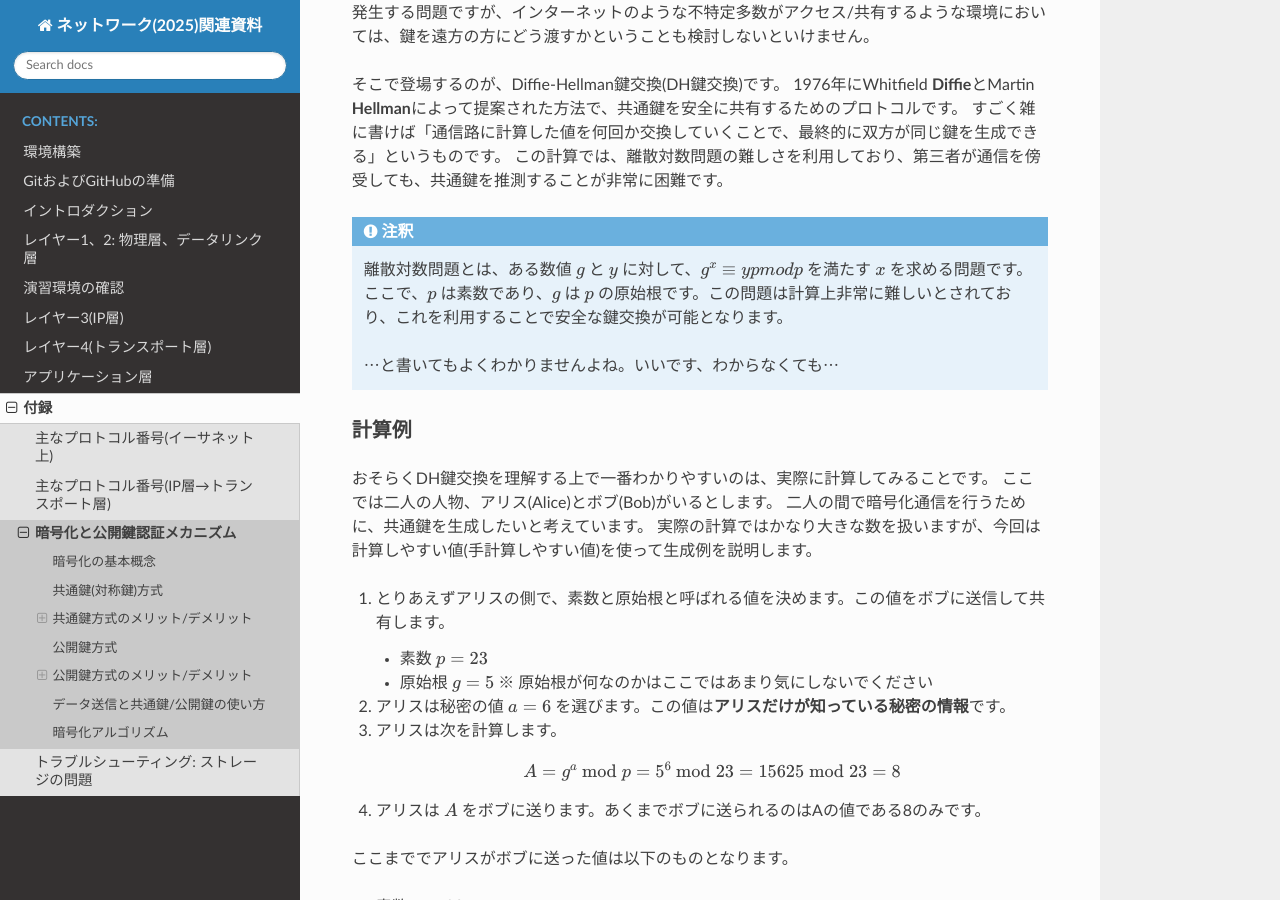
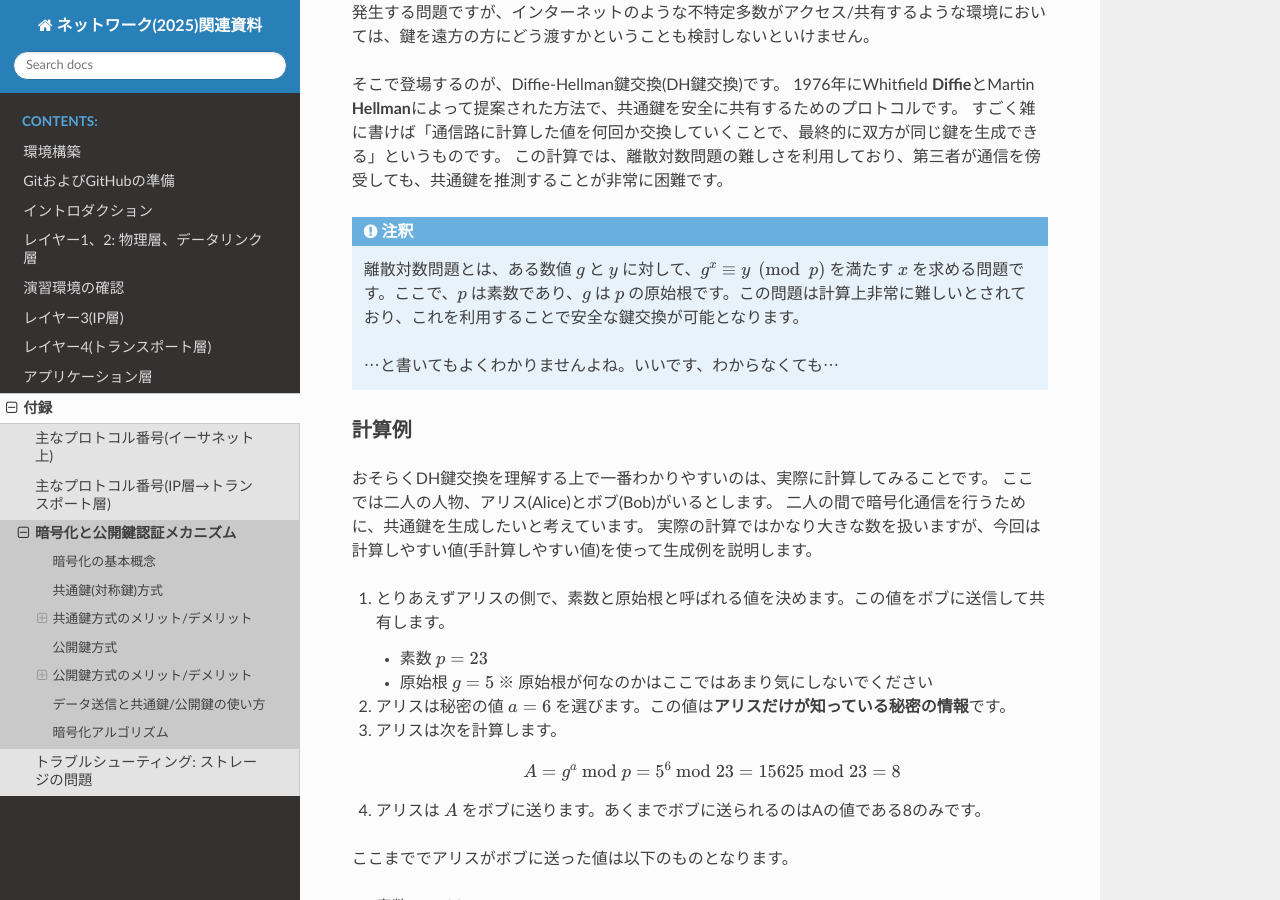
Before and after one commit to densuke/2025-network-doc, a Sphinx documentation site: the page built from source/appendix/pubkey.md, in a window 1280 px wide and 900 px high, scrolled down 1799 px. Built offline with Sphinx 7.4.7 and the Read the Docs theme 3.1.0, drawn with Linux system fonts in a browser that asks for light colours.

Commit message:
バックスラッシュが余計にあって数式がおかしかったのを訂正

````diff
--- a/source/appendix/pubkey.md
+++ b/source/appendix/pubkey.md
@@ -63,7 +63,7 @@
 この計算では、離散対数問題の難しさを利用しており、第三者が通信を傍受しても、共通鍵を推測することが非常に困難です。
 
 ```{note}
-離散対数問題とは、ある数値 $ g $ と $ y $ に対して、$ g^x \equiv y \\pmod p $ を満たす $ x $ を求める問題です。ここで、$ p $ は素数であり、$ g $ は $ p $ の原始根です。この問題は計算上非常に難しいとされており、これを利用することで安全な鍵交換が可能となります。
+離散対数問題とは、ある数値 $ g $ と $ y $ に対して、$ g^x \equiv y \pmod p $ を満たす $ x $ を求める問題です。ここで、$ p $ は素数であり、$ g $ は $ p $ の原始根です。この問題は計算上非常に難しいとされており、これを利用することで安全な鍵交換が可能となります。
 
 ⋯と書いてもよくわかりませんよね。いいです、わからなくても⋯
 
````
